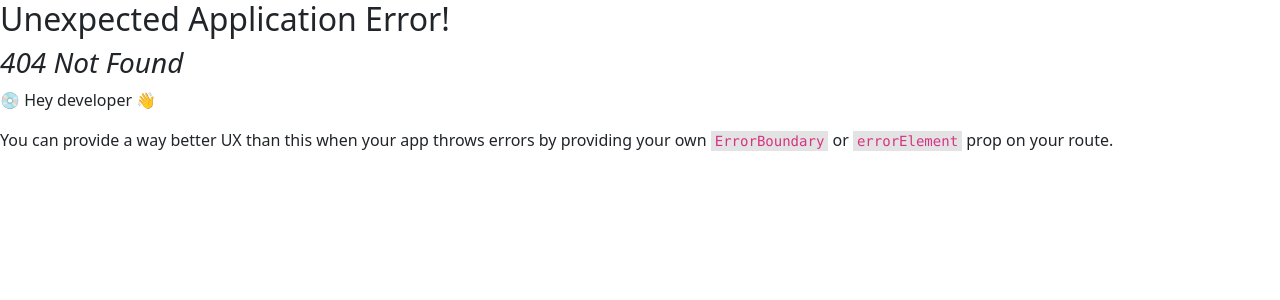
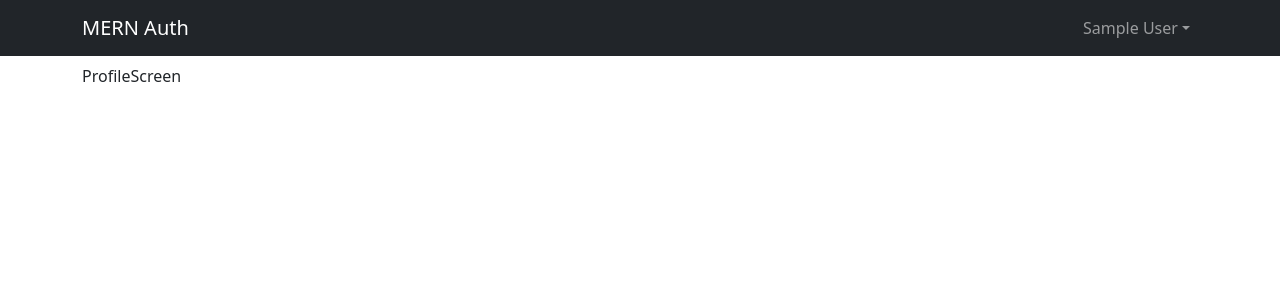
Before and after one commit to jasonmei-dev/mern-auth, a React (Vite) app in the folder frontend/: page /profile in a window 1280 px wide. Before the commit this address had no page. Shown: the top 300 px of the page. Built offline with nearby package versions, Linux system fonts and the light colour scheme; sample sign-in values are in the browser's storage.

Commit message:
add private route for profile screen

```diff
--- /dev/null
+++ b/frontend/src/components/PrivateRoute.jsx
@@ -0,0 +1,10 @@
+import { Navigate, Outlet } from 'react-router-dom';
+import { useSelector } from 'react-redux';
+
+const PrivateRoute = () => {
+  const { userInfo } = useSelector((state) => state.auth);
+
+  return userInfo ? <Outlet /> : <Navigate to="/login" replace />;
+};
+
+export default PrivateRoute;
--- a/frontend/src/main.jsx
+++ b/frontend/src/main.jsx
@@ -9,6 +9,8 @@ import './index.css';
 import HomeScreen from './screens/HomeScreen.jsx';
 import LoginScreen from './screens/LoginScreen.jsx';
 import RegisterScreen from './screens/RegisterScreen.jsx';
+import ProfileScreen from './screens/ProfileScreen.jsx';
+import PrivateRoute from './components/PrivateRoute.jsx';
 
 const router = createBrowserRouter(
   createRoutesFromElements(
@@ -16,6 +18,10 @@ const router = createBrowserRouter(
       <Route index={true} path="/" element={<HomeScreen />} />
       <Route path="/login" element={<LoginScreen />} />
       <Route path="/register" element={<RegisterScreen />} />
+      {/* Private Routes */}
+      <Route path="" element={<PrivateRoute />}>
+        <Route path="/profile" element={<ProfileScreen />} />
+      </Route>
     </Route>
   )
 );
--- /dev/null
+++ b/frontend/src/screens/ProfileScreen.jsx
@@ -0,0 +1,7 @@
+import React from 'react';
+
+const ProfileScreen = () => {
+  return <div>ProfileScreen</div>;
+};
+
+export default ProfileScreen;
```
